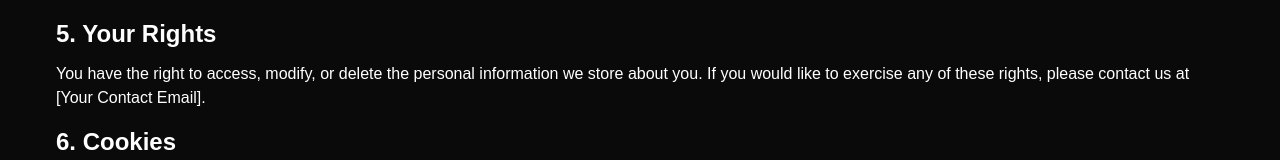
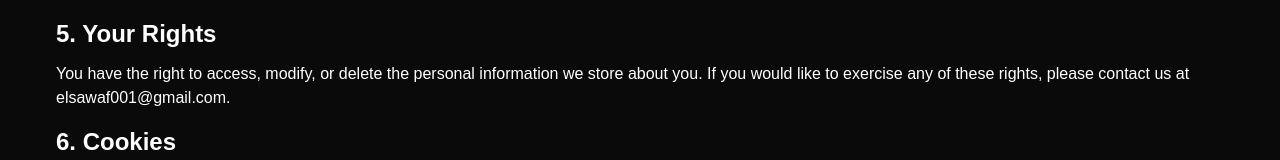
Before and after one commit to Elsawaf001/resumateer, a Next.js app: page /privacy in a window 1280 px wide. Shown: the part 1024-1184 px from the top of the page. Built offline with nearby package versions, Linux system fonts and the light colour scheme; no server answers.

Commit message:
13-01-2024

```diff
--- a/src/app/(info)/privacy/page.tsx
+++ b/src/app/(info)/privacy/page.tsx
@@ -48,7 +48,7 @@ function Page() {
 
     <h2 className="text-2xl font-semibold mb-3">5. Your Rights</h2>
     <p className="mb-4">
-      You have the right to access, modify, or delete the personal information we store about you. If you would like to exercise any of these rights, please contact us at [Your Contact Email].
+      You have the right to access, modify, or delete the personal information we store about you. If you would like to exercise any of these rights, please contact us at elsawaf001@gmail.com.
     </p>
 
     <h2 className="text-2xl font-semibold mb-3">6. Cookies</h2>
```
